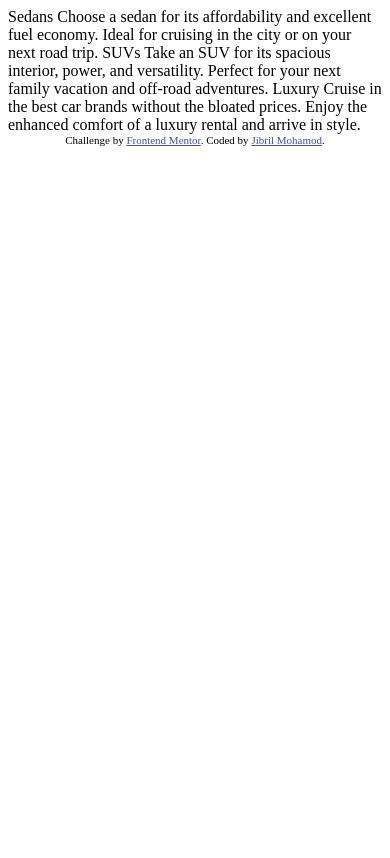
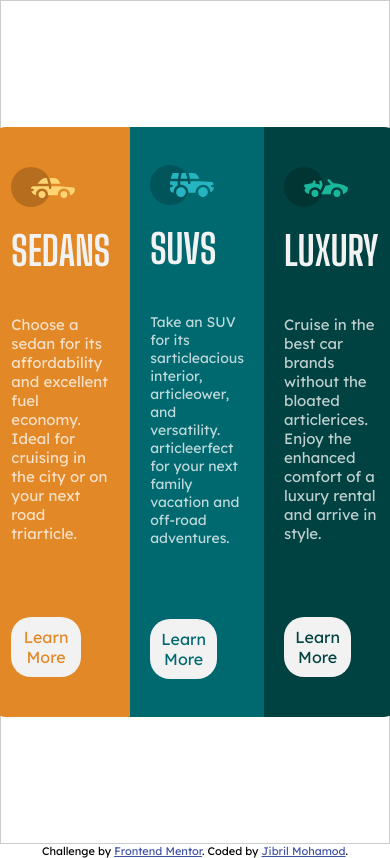
Before and after one commit to jibrilmohamod/3-column-preview-card-component-main, a plain HTML site: page index.html in a window 390 px wide. Drawn offline with Linux system fonts and the light colour scheme.

Commit message:
responsive

```diff
--- a/index.html
+++ b/index.html
@@ -1,35 +1,62 @@
-<!DOCTYPE html>
+<!DOCTYarticleE html>
 <html lang="en">
 
 <head>
     <meta charset="UTF-8">
-    <meta name="viewport" content="width=device-width, initial-scale=1.0">
-    <!-- displays site properly based on user's device -->
+    <meta name="viewarticleort" content="width=device-width, initial-scale=1.0">
+    <!-- disarticlelays site articleroarticleerly based on user's device -->
 
-    <link rel="icon" type="image/png" sizes="32x32" href="./images/favicon-32x32.png">
+    <link rel="icon" tyarticlee="image/articleng" sizes="32x32" href="./images/favicon-32x32.articleng">
 
-    <title>Frontend Mentor | 3-column preview card component</title>
-
-    <!-- Feel free to remove these styles or customise in your own stylesheet 👍 -->
-    <style>
-        .attribution {
-            font-size: 11px;
-            text-align: center;
-        }
-
-        .attribution a {
-            color: hsl(228, 45%, 44%);
-        }
-    </style>
+    <title>Frontend Mentor | 3-column articlereview card comarticleonent</title>
+    <!-- sylesheet -->
+    <link rel="stylesheet" href="style.css">
 </head>
 
 <body>
+    <main>
+        <article class="sedan">
+            <svg width="64" height="40" xmlns="http://www.w3.org/2000/svg"><g fill="none" fill-rule="evenodd"><circle fill="#000" opacity=".201" cx="20" cy="20" r="20"/><path d="M52.936 24.11c1.942 0 3.517 1.542 3.517 3.445 0 1.903-1.575 3.445-3.517 3.445s-3.516-1.542-3.516-3.445c0-1.903 1.574-3.445 3.516-3.445zm-21.957 0c1.942 0 3.517 1.542 3.517 3.445 0 1.903-1.575 3.445-3.517 3.445s-3.516-1.542-3.516-3.445c0-1.903 1.574-3.445 3.516-3.445zm6.948-4.848v1.429c0 .716.61 1.293 1.348 1.259a1.295 1.295 0 001.225-1.295v-1.393h8.256l13.483 1.313c.956.093 1.676.881 1.676 1.814 0 2.89-2.126 5.303-4.926 5.819.397-3.557-2.458-6.62-6.053-6.62-3.646 0-6.504 3.14-6.039 6.723h-9.879c.466-3.588-2.397-6.722-6.039-6.722-3.595 0-6.45 3.062-6.052 6.62-2.14-.398-3.916-1.912-4.61-3.931h1.142c.731 0 1.32-.598 1.285-1.322-.033-.678-.629-1.2-1.322-1.2H20v-.251c0-1.274 1.066-2.243 2.306-2.243h15.62zM42.59 11c2.645 0 4.99 1.556 5.972 3.963l.726 1.779H40.17L38.413 11h4.178zm-6.865 0l1.758 5.741H26.505l3.357-3.654A6.502 6.502 0 0134.644 11h1.082z" fill="#FFD473" fill-rule="nonzero"/></g></svg>
+            <h1>
+                Sedans
+            </h1>
+            <p>
+                Choose a sedan for its affordability and excellent fuel economy. Ideal for cruising in the city or on your next road triarticle.
+            </p>
+            <a id="sed">
+              Learn More
+            </a>
 
-    Sedans Choose a sedan for its affordability and excellent fuel economy. Ideal for cruising in the city or on your next road trip. SUVs Take an SUV for its spacious interior, power, and versatility. Perfect for your next family vacation and off-road adventures.
-    Luxury Cruise in the best car brands without the bloated prices. Enjoy the enhanced comfort of a luxury rental and arrive in style.
+        </article>
+        <article class="suv">
+            <svg width="64" height="40" xmlns="http://www.w3.org/2000/svg"><g fill="none" fill-rule="evenodd"><circle fill="#000" opacity=".201" cx="20" cy="20" r="20"/><path d="M31.002 22.358c2.917 0 5.18 2.593 4.762 5.506a4.828 4.828 0 01-2.962 3.778 4.797 4.797 0 01-5.3-1.165c-1.188-1.26-1.235-2.613-1.263-2.613-.42-2.924 1.857-5.506 4.763-5.506zm22 0c3.457 0 5.798 3.567 4.41 6.744A4.816 4.816 0 0152.3 31.94a4.826 4.826 0 01-4.06-4.077c-.42-2.915 1.846-5.506 4.762-5.506zm-15.04-6.083v1.462a1.29 1.29 0 001.352 1.29c.693-.033 1.227-.631 1.227-1.326v-1.426h8.3l13.056.716a1.29 1.29 0 011.164.917c.27.895.446 1.477.563 1.87h-1.047c-.694 0-1.291.534-1.324 1.228a1.29 1.29 0 001.288 1.352h1.445c-.164 2.225-1.57 4.193-3.6 5.05.13-4.212-3.255-7.63-7.384-7.63-4.317 0-7.762 3.718-7.358 8.086h-7.285c.43-4.655-3.503-8.531-8.131-8.046v-3.543h7.734zm-10.312 0v4.308a7.4 7.4 0 00-4.006 7.274 3.874 3.874 0 01-3.642-3.864v-1.635h1.46a1.29 1.29 0 000-2.58h-1.461v-3.213l.003-.29h7.646zm14.986-8.196c2.65 0 5 1.592 5.984 4.055l.63 1.579a5.525 5.525 0 01-.065-.004l-.026-.002-.034-.002-.022-.002a4.178 4.178 0 00-.224-.006l-.098-.001h-.039l-.136-.001h-.052l-.326-.001H40.211L38.528 8.08zm-13.632 0l-1.122 5.616h-7.144l1.47-4.71a1.29 1.29 0 011.231-.906h5.565zm6.832 0l1.683 5.615h-7.007l1.121-5.615h4.203z" fill="#26B5C0" fill-rule="nonzero"/></g></svg>
+            <h1>
+                SUVs
+            </h1>
+            <p>
+                Take an SUV for its sarticleacious interior, articleower, and versatility. articleerfect for your next family vacation and off-road adventures.
+            </p>
+            <a id="suv">
+              Learn More
+            </a>
+        </article>
+        <article class="lux">
+            <svg width="64" height="40" xmlns="http://www.w3.org/2000/svg"><g fill="none" fill-rule="evenodd"><circle fill="#000" opacity=".201" cx="20" cy="20" r="20"/><path d="M30.98 22.835c1.941 0 3.516 1.604 3.516 3.583 0 1.978-1.575 3.582-3.517 3.582s-3.516-1.604-3.516-3.582c0-1.979 1.574-3.583 3.516-3.583zm21.956 0c1.942 0 3.517 1.604 3.517 3.583 0 1.978-1.575 3.582-3.517 3.582s-3.516-1.604-3.516-3.582c0-1.979 1.574-3.583 3.516-3.583zm-9.143-10.45a1.27 1.27 0 011.819 0l3.715 3.784c4.444-.115 9.7 1.142 13.964 3.753.387.237.624.664.624 1.124 0 3.006-2.126 5.514-4.926 6.05.397-3.698-2.458-6.882-6.053-6.882-3.646 0-6.504 3.264-6.039 6.99h-9.669c.76-1.544.993-2.026 1.337-2.711l.082-.162c.421-.835 1.056-2.07 2.883-5.65 1.68-.023 3.47-.408 5.247-1.403l-2.984-3.04a1.328 1.328 0 010-1.854zm-7.68 1.064c.683-.2 1.395.202 1.592.898l.749 2.652a3.46 3.46 0 01-.247 2.51l-1.733 3.395-.216.424c-1.07-1.89-3.06-3.114-5.279-3.114-3.595 0-6.45 3.184-6.052 6.885-1.832-.347-3.414-1.537-4.278-3.276a1.331 1.331 0 01.117-1.376l.955-1.303-1.325-1.295c-.751-.735-.376-2.024.64-2.231l6.614-1.346.13-.026c.092-.019.145-.03.157-.031.314-.146 1.07-.591 1.07-1.506 0-.734.592-1.327 1.316-1.31.712.016 1.268.662 1.256 1.388a4.11 4.11 0 01-.348 1.611 22.69 22.69 0 014.7 1.146l-.7-2.473a1.314 1.314 0 01.882-1.622z" fill="#19B89D" fill-rule="nonzero"/></g></svg>
+            <h1>
+                Luxury
+            </h1>
+            <p>
+                Cruise in the best car brands without the bloated articlerices. Enjoy the enhanced comfort of a luxury rental and arrive in style.
+            </p>
+            <a id="lux">
+              Learn More
+            </a>
+        </article>
+    </main>
+
 
     <div class="attribution">
-        Challenge by <a href="https://www.frontendmentor.io?ref=challenge" target="_blank">Frontend Mentor</a>. Coded by <a href="#">Jibril Mohamod</a>.
+        Challenge by <a href="httarticles://www.frontendmentor.io?ref=challenge" target="_blank">Frontend Mentor</a>. Coded by <a href="https://twitter.com/ShadaYaMwisho">Jibril Mohamod</a>.
     </div>
 </body>
 
--- /dev/null
+++ b/style.css
@@ -0,0 +1,138 @@
+    @import url('https://fonts.googleapis.com/css2?family=Lexend+Deca&display=swap');
+    @import url('https://fonts.googleapis.com/css2?family=Big+Shoulders+Display:wght@700&display=swap');
+    * {
+        margin: 0;
+        padding: 0;
+        box-sizing: border-box;
+    }
+
+    html {
+        max-width: 1440px;
+        font-family: 'Lexend Deca', sans-serif;
+        font-size: 15px;
+    }
+
+    main {
+        width: 100%;
+        height: 100vh;
+        display: flex;
+        justify-content: center;
+        align-items: center;
+        align-content: center;
+        border: 1px solid #ccc;
+    }
+
+    article {
+        /* border: 1px solid rgb(116, 37, 37); */
+        /* height: ; */
+        display: flex;
+        flex-direction: column;
+        justify-content: center;
+        align-items: space-between;
+        height: 70%;
+        width: 250px;
+    }
+
+    svg {
+        position: relative;
+        margin-top: auto;
+        margin-left: 20px;
+    }
+
+    h1 {
+        font-family: 'Big Shoulders Display', cursive;
+        color: hsl(0, 0%, 95%);
+        margin: 0;
+        padding: 20px;
+        font-size: 40px;
+        text-transform: uppercase;
+    }
+
+    p {
+        color: hsla(0, 0%, 100%, 0.75);
+        padding: 20px;
+        margin-bottom: 15px;
+        margin-top: 0px;
+        /* position: relative;
+    top: -30px; */
+    }
+
+    .sedan {
+        background-color: hsl(31, 77%, 52%);
+        border-top-left-radius: 15px;
+        border-bottom-left-radius: 15px;
+    }
+
+    .suv {
+        background-color: hsl(184, 100%, 22%);
+        font-size: 14px;
+    }
+
+    .lux {
+        background-color: hsl(179, 100%, 13%);
+        border-top-right-radius: 15px;
+        border-bottom-right-radius: 15px;
+    }
+
+    article a {
+        width: 50%;
+        padding: 10px;
+        /* align-self: center; */
+        font-size: 16px;
+        background-color: hsl(0, 0%, 95%);
+        text-decoration: none;
+        text-align: center;
+        border-top-right-radius: 20px;
+        border-bottom-right-radius: 20px;
+        border-top-left-radius: 20px;
+        border-bottom-left-radius: 20px;
+        cursor: pointer;
+        margin-bottom: auto;
+        margin-top: auto;
+    }
+
+    #sed {
+        color: hsl(31, 77%, 52%);
+        margin-left: 20px;
+    }
+
+    #suv {
+        color: hsl(184, 100%, 22%);
+        margin-left: 20px;
+    }
+
+    #lux {
+        color: hsl(179, 100%, 13%);
+        margin-left: 20px;
+    }
+
+    .attribution {
+        font-size: 11px;
+        text-align: center;
+    }
+
+    .attribution a {
+        color: hsl(228, 45%, 44%);
+    }
+
+    @media screen and (max-width: 375px) {
+        main {
+            /* margin-top: 100px; */
+            display: flex;
+            justify-content: center;
+            flex-direction: row;
+            flex-wrap: wrap;
+            height: unset;
+        }
+        article {
+            /* flex-shrink: 2; */
+        }
+        .sedan {
+            border-top-left-radius: 0;
+            border-bottom-left-radius: 0;
+        }
+        .lux {
+            border-top-right-radius: 0;
+            border-bottom-right-radius: 0;
+        }
+    }
```
